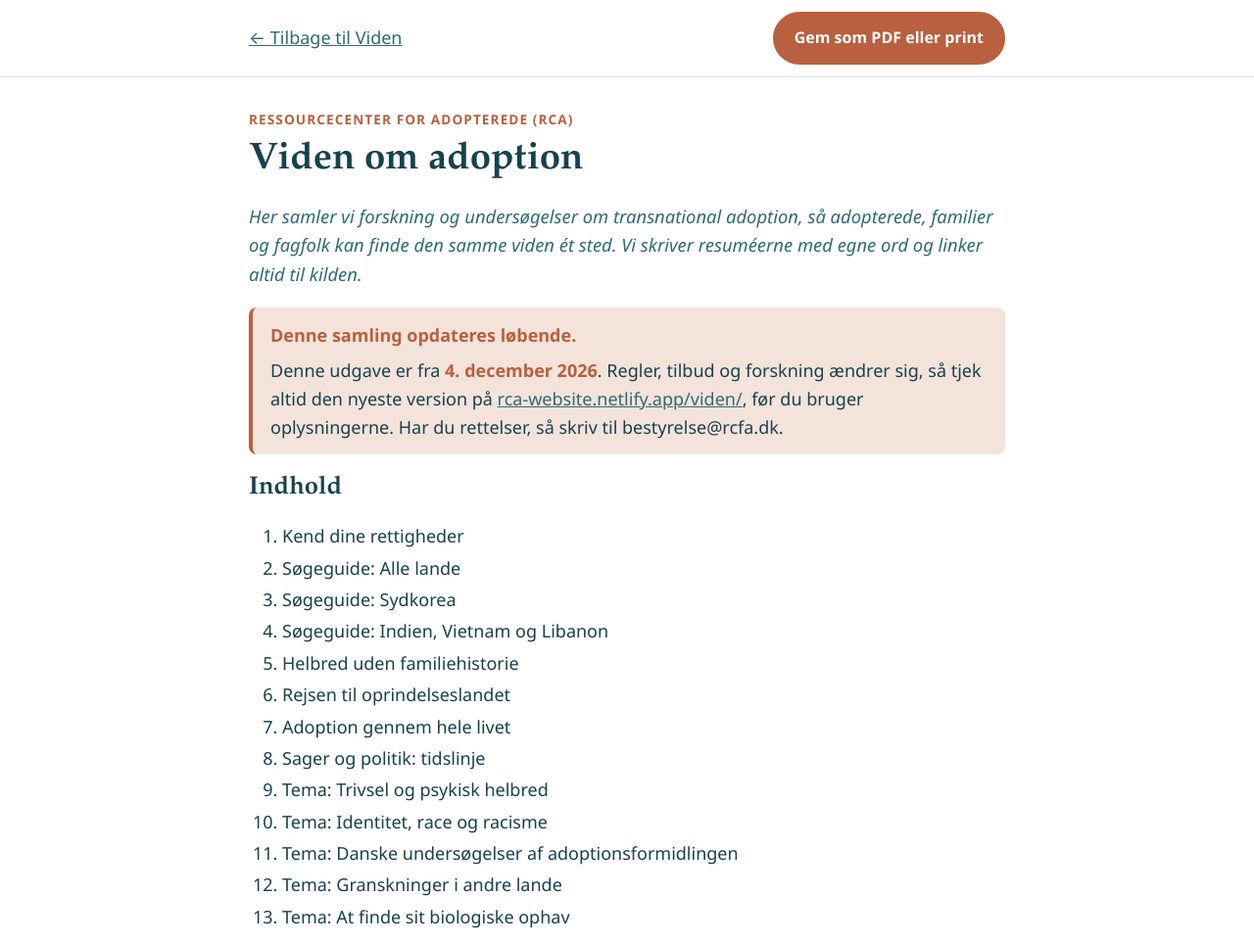
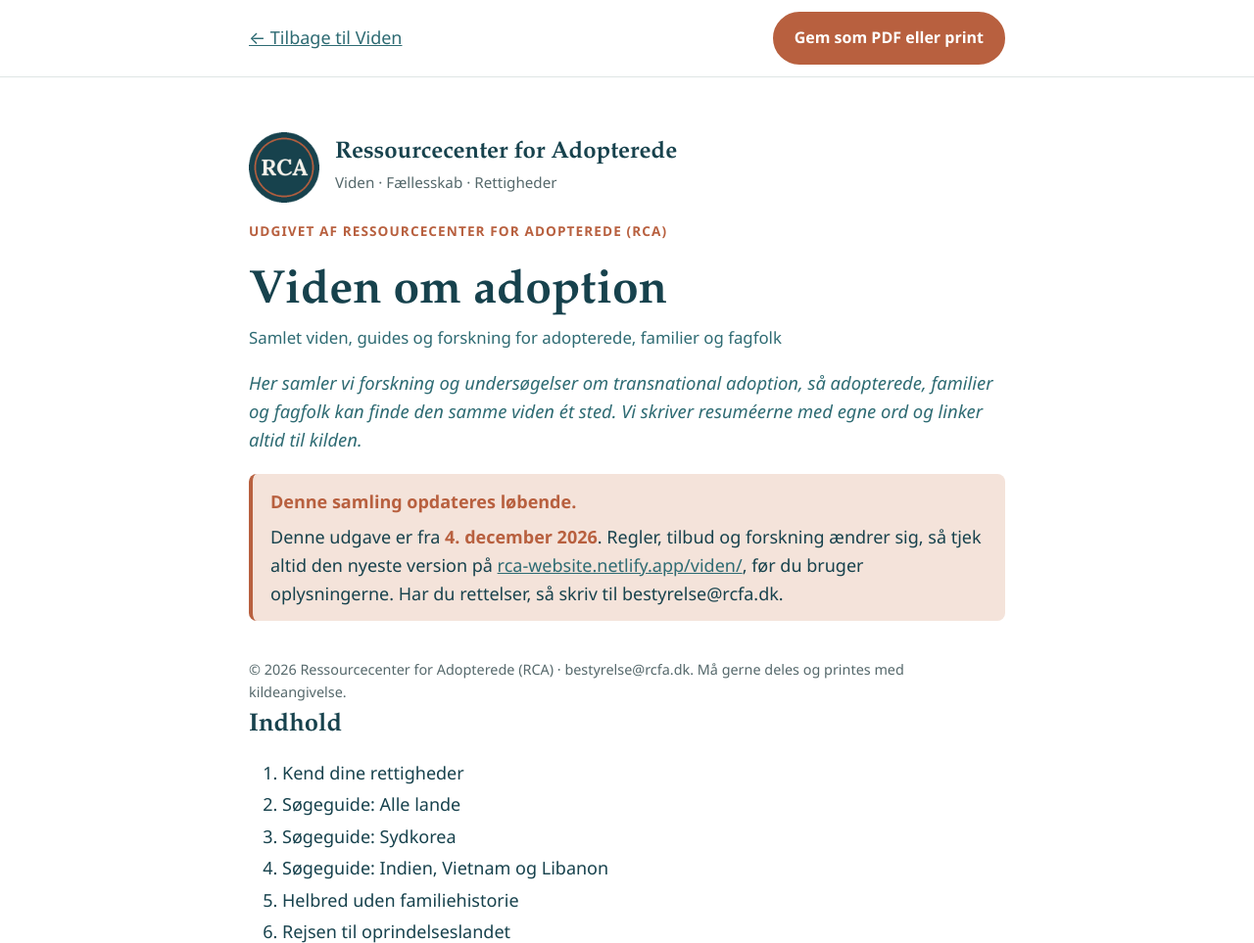
Before and after one commit to lemmykook-max/rca-website, an Eleventy site: page src/viden-print.njk in a window 1280 px wide. Shown: the top 963 px of the page at 98% size. Built offline with nearby package versions, Linux system fonts and the light colour scheme; Eleventy itself is replaced by a stand-in of ours; files that its build step writes are made by us from their sources.

Commit message:
Printversion: forside med RCA-logo og sidefod med RCA, kontakt og udgavedato
Co-Authored-By: Claude Opus 5.5 <noreply@anthropic.com>
Claude-Session: https://claude.ai/code/session_01KVpP3YUB4wkG2H9qQhE6fy

```diff
--- a/src/viden-print.njk
+++ b/src/viden-print.njk
@@ -31,9 +31,22 @@ eleventyExcludeFromCollections: true
   .toc li{margin:.2em 0}
   .pv-bar{position:sticky;top:0;background:#fff;border-bottom:1px solid var(--line);z-index:5}
   .pv-bar .in{max-width:820px;margin:0 auto;padding:12px 24px;display:flex;gap:12px;flex-wrap:wrap;align-items:center;justify-content:space-between}
+  .forside{display:flex;flex-direction:column;gap:18px;padding:24px 0 8px}
+  .forside .logo-row{display:flex;align-items:center;gap:16px}
+  .forside .logo-row img{width:72px;height:72px}
+  .forside .logo-row b{font-family:var(--serif);font-size:1.5rem;display:block;line-height:1.2}
+  .forside .logo-row span{color:var(--muted);font-size:.95rem}
+  .forside h1{font-size:3rem;margin:24px 0 4px}
+  .forside .udgave{font-size:1.05rem;color:var(--ink-2)}
   .sidefod{margin-top:48px;padding-top:16px;border-top:1px solid var(--line);font-size:.9rem;color:var(--muted)}
   @media print{
-    @page{size:A4;margin:18mm 16mm}
+    @page{size:A4;margin:16mm 16mm 20mm;
+      @bottom-left{content:"Ressourcecenter for Adopterede (RCA) · {{ site.email }}";font-family:Aptos,"Segoe UI",Arial,sans-serif;font-size:8pt;color:#17424d}
+      @bottom-right{content:"Udgave {{ byggedato | dato }} · opdateres løbende · side " counter(page) " af " counter(pages);font-family:Aptos,"Segoe UI",Arial,sans-serif;font-size:8pt;color:#555}
+    }
+    @page:first{@bottom-left{content:none}@bottom-right{content:none}}
+    .forside{min-height:240mm;justify-content:space-between;break-after:page}
+    .forside h1{font-size:34pt}
     body{font-size:11pt;line-height:1.45}
     .pv-bar{display:none}
     .pv{padding:0;max-width:none}
@@ -54,13 +67,19 @@ eleventyExcludeFromCollections: true
 </div></div>
 
 <main class="pv">
-  <p class="eyebrow">{{ site.navn }}</p>
-  <h1>{{ v.overskrift }}</h1>
-  <p class="lead">{{ v.intro }}</p>
-
-  <div class="opdateres">
-    <p style="margin:0 0 .4em"><b>Denne samling opdateres løbende.</b></p>
-    <p style="margin:0">Denne udgave er fra <b>{{ byggedato | dato }}</b>. Regler, tilbud og forskning ændrer sig, så tjek altid den nyeste version på <a class="nourl" href="{{ url }}">{{ url | replace("https://", "") }}</a>, før du bruger oplysningerne. Har du rettelser, så skriv til {{ site.email }}.</p>
+  <div class="forside">
+    <div class="logo-row"><img src="/files/signatur/rca-logo.png" alt="RCA-logo"><div><b>{{ site.undertitel }}</b><span>{{ site.tagline }}</span></div></div>
+    <div>
+      <p class="eyebrow">Udgivet af {{ site.navn }}</p>
+      <h1>{{ v.overskrift }}</h1>
+      <p class="udgave">Samlet viden, guides og forskning for adopterede, familier og fagfolk</p>
+      <p class="lead">{{ v.intro }}</p>
+      <div class="opdateres">
+        <p style="margin:0 0 .4em"><b>Denne samling opdateres løbende.</b></p>
+        <p style="margin:0">Denne udgave er fra <b>{{ byggedato | dato }}</b>. Regler, tilbud og forskning ændrer sig, så tjek altid den nyeste version på <a class="nourl" href="{{ url }}">{{ url | replace("https://", "") }}</a>, før du bruger oplysningerne. Har du rettelser, så skriv til {{ site.email }}.</p>
+      </div>
+    </div>
+    <p class="muted" style="font-size:.9rem;margin:0">© {{ byggedato.getFullYear() }} {{ site.navn }} · {{ site.email }}. Må gerne deles og printes med kildeangivelse.</p>
   </div>
 
   <nav class="toc" aria-label="Indhold">
```
